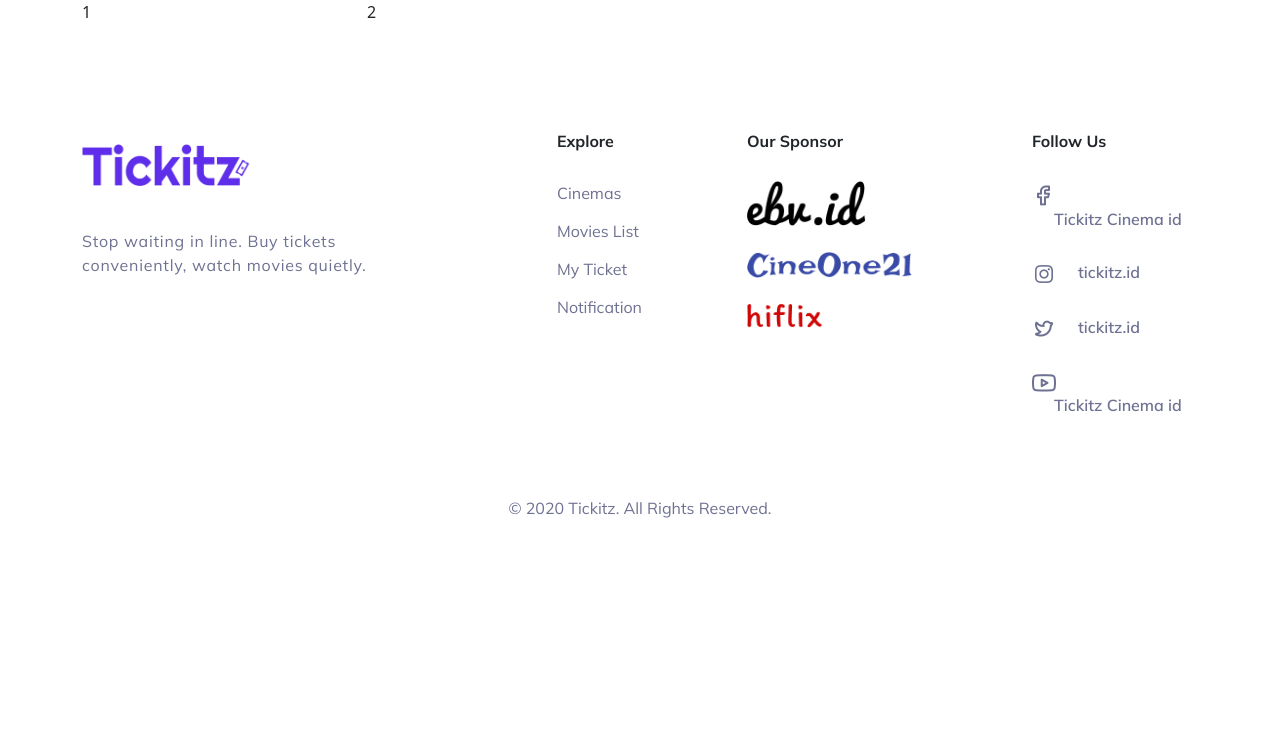
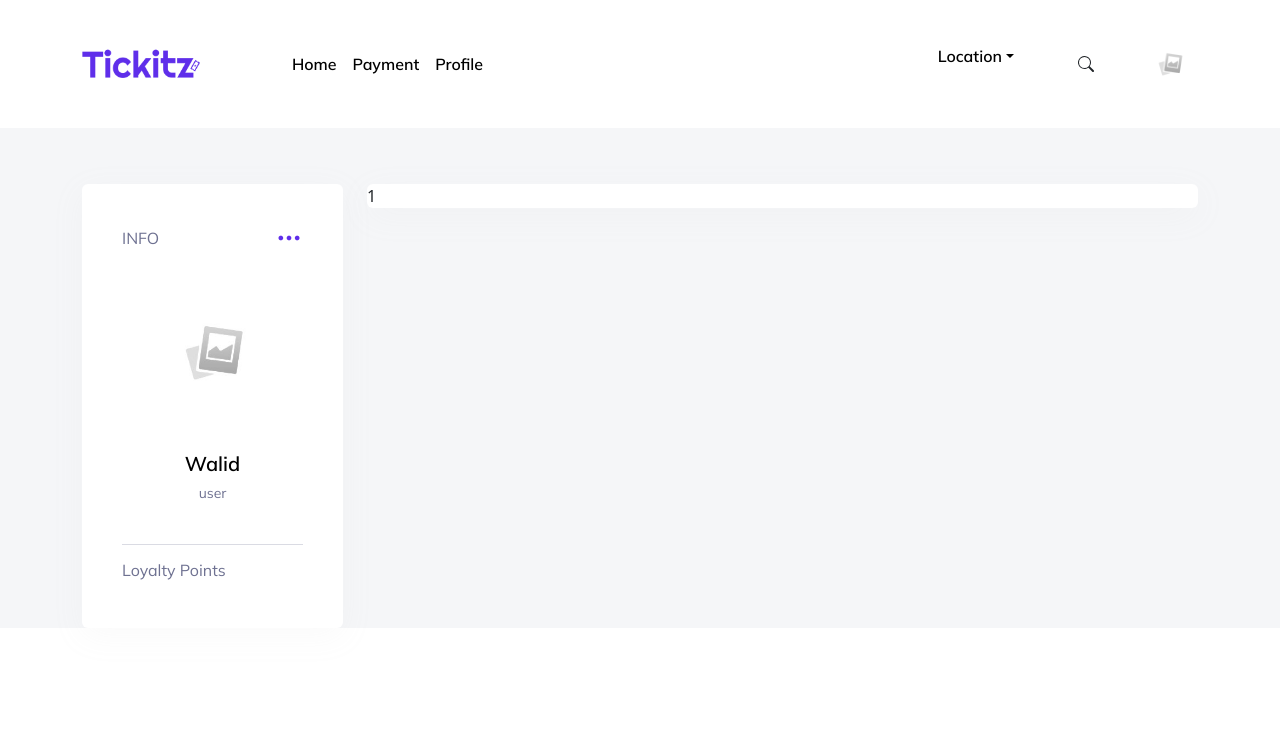
Before and after one commit to Walidnurudin/tickitz-app, a React (Create React App) app: page /profile in a window 1280 px wide. Shown: the top 737 px of the page. Built offline with nearby package versions, Linux system fonts and the light colour scheme; no server answers; sample sign-in values are in the browser's storage.

Commit message:
implement react-navigate in movie detail page

```diff
--- a/src/assets/css/styles.css
+++ b/src/assets/css/styles.css
@@ -94,18 +94,19 @@
   display: flex;
   list-style: none;
   outline: none;
+  justify-content: center;
 }
 .pagination__disabled {
   color: rgb(198, 197, 202);
   border-color: rgb(198, 197, 202);
 }
 .pagination > .pagination__active > a {
-  background-color: #47ccde;
-  border-color: #47ccde;
+  background-color: #5f2eea;
+  border-color: #5f2eea;
   color: #fff;
 }
 .pagination > li > a {
-  border: 1px solid #47ccde;
+  border: 1px solid #5f2eea;
   padding: 5px 10px;
   outline: none;
   cursor: pointer;
@@ -116,13 +117,13 @@
 .pagination > .pagination__active > span:hover,
 .pagination > .pagination__active > a:focus,
 .pagination > .pagination__active > span:focus {
-  background-color: #47ccde;
-  border-color: #47ccde;
+  background-color: #5f2eea;
+  border-color: #5f2eea;
   outline: none;
 }
 .pagination > li > a,
 .pagination > li > span {
-  color: #47ccde;
+  color: #5f2eea;
 }
 .pagination > li:first-child > a,
 .pagination > li:first-child > span,
--- a/src/assets/img/icons/index.js
+++ b/src/assets/img/icons/index.js
@@ -1,8 +1,9 @@
 import fbIcon from "./fb.png";
 import igIcon from "./ig.png";
 import menuIcon from "./menu.png";
+import menuProfileIcon from "./menu_profile.png";
 import twIcon from "./tw.png";
 import warningIcon from "./warning.png";
 import ytIcon from "./yt.png";
 
-export { fbIcon, igIcon, menuIcon, twIcon, warningIcon, ytIcon };
+export { fbIcon, igIcon, menuIcon, menuProfileIcon, twIcon, warningIcon, ytIcon };
--- a/src/pages/main/MovieDetail/index.jsx
+++ b/src/pages/main/MovieDetail/index.jsx
@@ -4,6 +4,7 @@ import Footer from "../../../components/Footer";
 import axios from "../../../utils/axios";
 import Navbar from "../../../components/Navbar";
 import { noImage, cineone21, ebvid, hiflix } from "../../../assets/img";
+import Pagination from "react-paginate";
 
 class MovieDetail extends Component {
   constructor(props) {
@@ -15,7 +16,10 @@ class MovieDetail extends Component {
       schedule: [],
       scheduleId: "",
       timeSchedule: "",
-      dateSchedule: ""
+      dateSchedule: "",
+      ticketInfo: [],
+      page: 1,
+      limit: 3
     };
   }
 
@@ -29,7 +33,7 @@ class MovieDetail extends Component {
     this.checkToken();
     this.getDataUser();
     this.getDataMovieById();
-    this.getDataScheduleByMovieId();
+    this.getDataSchedule();
   }
 
   getDataUser = () => {
@@ -43,32 +47,24 @@ class MovieDetail extends Component {
       .catch((err) => console.log(err));
   };
 
-  getDataScheduleByMovieId = () => {
+  getDataSchedule = (e) => {
     axios
-      .get(`/schedule/movie-id/${this.state.movieId}`)
+      .get(
+        `/schedule?page=${this.state.page}&limit=${this.state.limit}&searchLocation=${
+          e ? e.target.value : ""
+        }&searchMovieId=${this.state.movieId}`
+      )
       .then((res) => {
-        console.log(res.data.data);
+        console.log(res.data);
         this.setState({
-          schedule: res.data.data
+          schedule: res.data.data,
+          ticketInfo: res.data.pagination
         });
       })
       .catch((err) => {
         console.log(err);
       });
   };
-
-  // getDataScheduleByMovieIdAndLocation = (e) => {
-  //   axios
-  //     .get(`/schedule?searchLocation=${e.target.value}&searchMovieId=${this.state.movieId}`)
-  //     .then((res) => {
-  //       this.setState({
-  //         schedule: res.data.data
-  //       });
-  //     })
-  //     .catch((err) => {
-  //       console.log(err);
-  //     });
-  // };
 
   getDataMovieById = () => {
     axios
@@ -94,7 +90,7 @@ class MovieDetail extends Component {
         },
         () => {
           // proses function get schedule
-          console.log(this.state.dateSchedule);
+          // console.log(this.state.dateSchedule);
         }
       );
     }
@@ -131,8 +127,20 @@ class MovieDetail extends Component {
     }
   };
 
+  handlePagination = (event) => {
+    const selectedPage = event.selected + 1;
+    this.setState(
+      {
+        page: selectedPage
+      },
+      () => {
+        this.getDataSchedule();
+      }
+    );
+  };
+
   render() {
-    const { dataUser, data, schedule } = this.state;
+    const { dataUser, data, schedule, ticketInfo } = this.state;
     return (
       <>
         <Navbar
@@ -239,7 +247,7 @@ class MovieDetail extends Component {
                 className="form-select date__location__comp"
                 aria-label="Default select example"
                 defaultValue=""
-                // onChange={this.getDataScheduleByMovieIdAndLocation}
+                onChange={this.getDataSchedule}
               >
                 <option value="">All location</option>
                 <option value="jakarta">Jakarta</option>
@@ -251,7 +259,7 @@ class MovieDetail extends Component {
             {schedule.length > 0 ? (
               <div className="row">
                 {schedule.map((item) => (
-                  <div className="col-12 col-md-4" key={item}>
+                  <div className="col-12 col-md-4" key={item.id}>
                     <div className="ticket__seat">
                       <div className="row">
                         <div className="col d-flex justify-content-center align-items-center">
@@ -314,9 +322,20 @@ class MovieDetail extends Component {
                     </div>
                   </div>
                 ))}
-                <span className="line__detail">
+                {/* <span className="line__detail">
                   <h2 className="text-primary mulish-600">view more</h2>
-                </span>
+                </span> */}
+
+                <Pagination
+                  previousLabel={"Previous"}
+                  nextLabel={"Next"}
+                  breakLabel={"..."}
+                  pageCount={ticketInfo.totalPage}
+                  onPageChange={this.handlePagination}
+                  containerClassName={"pagination"}
+                  disabledClassName={"pagination__disabled"}
+                  activeClassName={"pagination__active"}
+                />
               </div>
             ) : (
               <div className="col-12 text-center text-secondary mulish-700">
--- a/src/pages/main/Order/index.jsx
+++ b/src/pages/main/Order/index.jsx
@@ -15,7 +15,7 @@ class Order extends Component {
       // [SEAT]
       listSeat: ["A", "B", "C", "D", "E", "F", "G"],
       selectedSeat: [],
-      reservedSeat: ["A1", "C7"],
+      reservedSeat: [],
       leftSideSeatNum: [1, 2, 3, 4, 5, 6, 7],
       rightSideSeatNum: [8, 9, 10, 11, 12, 13, 14],
 
@@ -308,7 +308,7 @@ class Order extends Component {
                           Seat choosed
                         </span>
                         <span className="mulish-600" style={{ fontSize: "14px" }}>
-                          {selectedSeat.length > 0 ? `${selectedSeat}` : "not selected"}
+                          {selectedSeat.length > 0 ? selectedSeat.join(", ") : "not selected"}
                         </span>
                       </div>
                     </div>
--- /dev/null
+++ b/src/pages/main/Profile/index.css
@@ -0,0 +1,48 @@
+/* PROFILE PAGE */
+.profile__page {
+  margin-top: 56px !important;
+}
+
+/* profile info */
+.profile__info {
+  padding: 40px;
+  background-color: white;
+  border-radius: 6px;
+  box-shadow: 0px 8px 32px rgba(186, 186, 186, 0.08);
+}
+
+.profile__info--header {
+  display: flex;
+  justify-content: space-between;
+}
+
+.profile__info--header span {
+  align-self: center;
+  font-size: 16px;
+}
+
+.profile__info--name {
+  margin-top: 32px;
+  margin-bottom: 40px;
+  text-align: center;
+}
+
+.profile__info--name h6 {
+  color: black;
+  font-size: 20px;
+  margin-top: 32px;
+  margin-bottom: 4px;
+}
+
+.profile__info--name span {
+  font-size: 14px;
+}
+
+.profile__info--point {
+}
+
+.profile__form {
+  background-color: white;
+  border-radius: 6px;
+  box-shadow: 0px 8px 32px rgba(186, 186, 186, 0.08);
+}
--- a/src/pages/main/Profile/index.jsx
+++ b/src/pages/main/Profile/index.jsx
@@ -1,14 +1,84 @@
 import React, { Component } from "react";
+import "./index.css";
+import axios from "../../../utils/axios";
+import { noImage, menuProfileIcon } from "../../../assets/img";
 import Footer from "../../../components/Footer";
+import Navbar from "../../../components/Navbar";
 
 class Profile extends Component {
+  constructor(props) {
+    super(props);
+    this.state = {
+      dataUser: {}
+    };
+  }
+
+  checkToken = () => {
+    if (!localStorage.getItem("token")) {
+      this.props.history.push("/login");
+    }
+  };
+
+  componentDidMount() {
+    this.checkToken();
+    this.getDataUser();
+  }
+
+  getDataUser = () => {
+    axios
+      .get("/user")
+      .then((res) => {
+        this.setState({
+          dataUser: res.data.data[0]
+        });
+      })
+      .catch((err) => console.log(err));
+  };
+
   render() {
+    const { dataUser } = this.state;
     return (
       <>
-        <div className="container">
-          <div className="row">
-            <div className="col-12 col-md-3">1</div>
-            <div className="col-12 col-md-9">2</div>
+        <Navbar
+          imageProfile={
+            dataUser.image ? `${process.env.REACT_APP_API}uploads/user/${dataUser.image}` : noImage
+          }
+        />
+        <div className="bg-light">
+          <div className="container">
+            <div className="row">
+              <div className="col-12 col-md-3 profile__page">
+                <div className="profile__info mulish-400 text-secondary">
+                  <div className="profile__info--header">
+                    <span>INFO</span>
+                    <img src={menuProfileIcon} alt="menu" width="28px" />
+                  </div>
+
+                  <div className="profile__info--name">
+                    <img
+                      src={
+                        dataUser.image
+                          ? `${process.env.REACT_APP_API}uploads/user/${dataUser.image}`
+                          : noImage
+                      }
+                      alt="profile"
+                      width="136px"
+                    />
+                    <h6 className="mulish-600">Walid</h6>
+                    <span className="mulish-400">user</span>
+                  </div>
+
+                  <hr />
+
+                  <div className="profile__info--point">
+                    <h6>Loyalty Points</h6>
+                  </div>
+                </div>
+              </div>
+              <div className="col-12 col-md-9 profile__page">
+                <div className="profile__form">1</div>
+              </div>
+            </div>
           </div>
         </div>
         <Footer />
--- a/src/utils/axios.js
+++ b/src/utils/axios.js
@@ -1,7 +1,8 @@
 import axios from "axios";
 
 const axiosApiIntaces = axios.create({
-  baseURL: process.env.REACT_APP_API
+  // baseURL: process.env.REACT_APP_API
+  baseURL: process.env.REACT_APP_LOCAL
 });
 
 // Add a request interceptor
```
Also changed, not shown: src/pages/main/Payment/index.jsx (+24 -2 lines), src/assets/img/icons/menu_profile.png (added).
